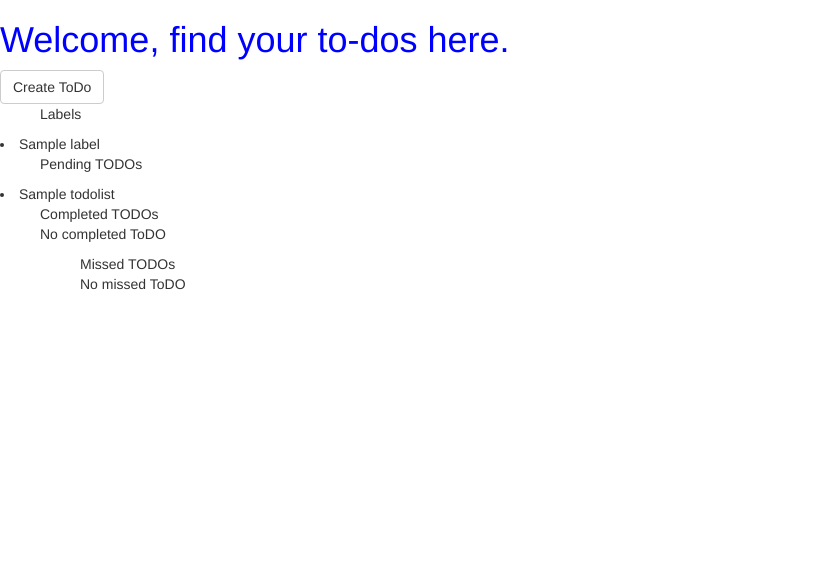
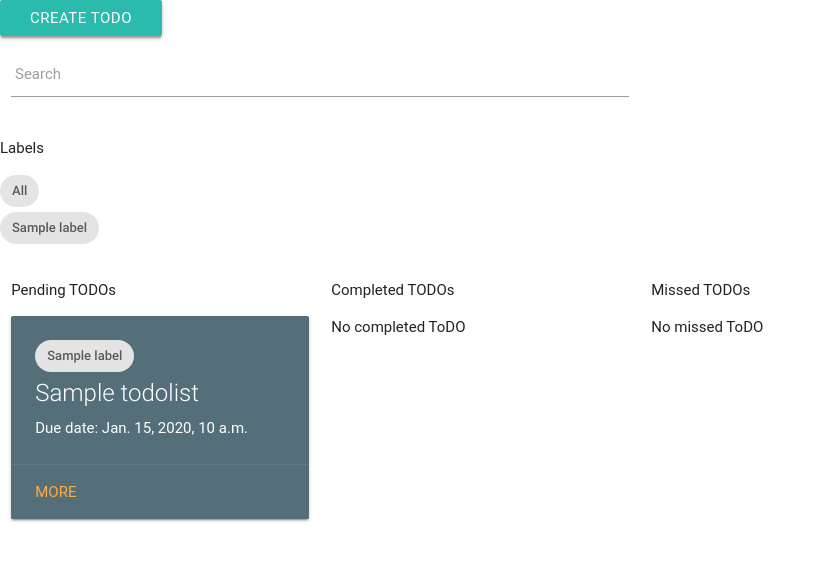
Before and after one commit to godfredakpan/todo-app, a Django app: page /todo/ in a window 1280 px wide. Shown: the top 561 px of the page, without its empty margins (0-826 px from the left). Run offline with Django 3.2, Linux system fonts and the light colour scheme; tables that the repository leaves empty hold one stand-in row (values such as "Sample post"); some libraries are stand-ins or nearby versions; some web fonts are replaced.

Commit message:
finish functionality of homepage

```diff
--- /dev/null
+++ b/templates/base.html
@@ -0,0 +1,16 @@
+{% load staticfiles %}
+<html>
+<head>
+    <title>ToDo app</title>
+    <link href="http://fonts.googleapis.com/icon?family=Material+Icons" rel="stylesheet">
+    <link rel="stylesheet" href="https://cdnjs.cloudflare.com/ajax/libs/materialize/0.97.7/css/materialize.min.css">
+    <link rel="stylesheet" href="{% static 'css/home.css' %}" type="text/css">
+    <meta name="viewport" content="width=device-width, initial-scale=1.0"/>
+</head>
+<body>
+    {% block content %}
+    {% endblock %}
+    <script type="text/javascript" src="https://cdnjs.cloudflare.com/ajax/libs/jquery/3.1.1/jquery.js"></script>
+    <script src="https://cdnjs.cloudflare.com/ajax/libs/materialize/0.97.7/js/materialize.min.js"></script>
+</body>
+</html>
--- a/templates/index.html
+++ /dev/null
@@ -1,14 +0,0 @@
-{% load staticfiles %}
-<html>
-<head>
-    <title>ToDo app</title>
-    <link href="https://maxcdn.bootstrapcdn.com/bootstrap/3.3.7/css/bootstrap.min.css" rel="stylesheet" integrity="sha384-BVYiiSIFeK1dGmJRAkycuHAHRg32OmUcww7on3RYdg4Va+PmSTsz/K68vbdEjh4u" crossorigin="anonymous">
-    <link rel="stylesheet" href="{% static 'css/home.css' %}" type="text/css">
-</head>
-<body>
-    {% block content %}
-    {% endblock %}
-    <script type="text/javascript" src="https://cdnjs.cloudflare.com/ajax/libs/jquery/3.1.1/jquery.js"></script>
-    <script src="https://maxcdn.bootstrapcdn.com/bootstrap/3.3.7/js/bootstrap.min.js" integrity="sha384-Tc5IQib027qvyjSMfHjOMaLkfuWVxZxUPnCJA7l2mCWNIpG9mGCD8wGNIcPD7Txa" crossorigin="anonymous"></script>
-</body>
-</html>
--- a/todoapp/admin.py
+++ b/todoapp/admin.py
@@ -1,6 +1,6 @@
 from django.contrib import admin
 
-from .models import ToDoList, Label
+from .models import TodoList, Label
 
 
-admin.site.register([ToDoList, Label])
+admin.site.register([TodoList, Label])
--- /dev/null
+++ b/todoapp/forms.py
@@ -0,0 +1,5 @@
+from django import forms
+
+
+class SearchForm(forms.Form):
+    q = forms.CharField(max_length=255)
--- a/todoapp/models.py
+++ b/todoapp/models.py
@@ -34,26 +34,43 @@ class Label(models.Model):
         return self.name
 
 
-class ToDoList(models.Model):
+# class ToDoListManager(models.Manager):
+
+#     def due_date_to_num(self, todo):
+#         if todo.due_date is None:
+#             return 0
+#         return todo.due_date.timestamp()
+
+#     def order_by_due_date(self):
+#         ordered = sorted(self.get_queryset(),
+#                          key=self.due_date_to_num,
+#                          reverse=False)
+#         return ordered
+
+
+class TodoList(models.Model):
     """Core model of the app defining the ToDo list."""
 
     title = models.CharField(max_length=150, unique=True)
     details = models.TextField(blank=True)
     due_date = models.DateTimeField(blank=True, null=True)
-    labels = models.ForeignKey(Label)
+    label = models.ForeignKey(Label)
     date_created = models.DateTimeField(auto_now_add=True)
     date_modified = models.DateTimeField(auto_now=True)
 
-    PENDING = 'P'
-    COMPLETED = 'C'
-    MISSED = 'M'
+    # objects = models.Manager()
+    # custom_manager = ToDoListManager()
+
+    PENDING = 'Pending'
+    COMPLETED = 'Completed'
+    MISSED = 'Missed'
     STATUS_CHOICES = (
-        (PENDING, 'Pending'),
-        (COMPLETED, 'Completed'),
-        (MISSED, 'Missed'),
+        (PENDING, PENDING),
+        (COMPLETED, COMPLETED),
+        (MISSED, MISSED),
     )
 
-    status = models.CharField(max_length=2, choices=STATUS_CHOICES,
+    status = models.CharField(max_length=50, choices=STATUS_CHOICES,
                               default=PENDING)
 
     def __str__(self):
--- a/todoapp/templates/todoapp/home.html
+++ b/todoapp/templates/todoapp/home.html
@@ -1,30 +1,31 @@
-{% extends 'index.html' %}
+{% extends 'base.html' %}
 
 {% block content %}
-    <h1>Welcome, find your to-dos here.</h1>
+{# <div class="container"> #}
     <input class="btn btn-default" type="submit" name="create_todo" value="Create ToDo">
-    <ul> Labels {% for label in labels %}</ul>
-        <li>{{ label }}</li>
-    {% empty %}
-        <p>Add new label</p>
-    {% endfor %}
+    <form action="{% url 'todoapp:home' %}" method="get">
+        <div class="row">
+            <div class="input-field col s6">
+                <input type="search" name="q">
+                <label for="icon_prefix">Search</label>
+            </div>
+        </div>
+    </form>
 
-    <ul> Pending TODOs {% for todo in pending_todos %}</ul>
-        <li>{{ todo }}</li>
-    {% empty %}
-        <p>No pending ToDO</p>
-    {% endfor %}
+    <p>Labels</p>
+    <ul>
+        <li><a href="{% url 'todoapp:home' %}" class="chip">All</a></li>
+        {% for label in labels %}
+            <li><a href="?label={{ label.slug }}" class="chip">{{ label }}</a></li>
+        {% empty %}
+            <p>Add new label</p>
+        {% endfor %}
+    </ul>
 
-    <ul> Completed TODOs {% for todo in completed_todos %}</ul>
-        <li>{{ todo }}</li>
-    {% empty %}
-        <p>No completed ToDO</p>
-    {% endfor %}
-
-    <ul> Missed TODOs {% for todo in missed_todos %}</ul>
-        <li>{{ todo }}</li>
-    {% empty %}
-        <p>No missed ToDO</p>
-    {% endfor %}
-
+    <div class="row">
+        {% for item in todos_by_status %}
+            {% include "todoapp/todo_status_snippet.html" with status=item.status status_todos=item.todos %}
+        {% endfor %}
+    </div>
+{# </div> #}
 {% endblock %}
--- /dev/null
+++ b/todoapp/templates/todoapp/todo_status_snippet.html
@@ -0,0 +1,17 @@
+<div class="col s6 m3">
+    <p> {{ status|title }} TODOs</p>
+    {% for todo in status_todos %}
+        <div class="card blue-grey darken-1">
+            <div class="card-content white-text">
+                <a href="?label={{ todo.label.slug }}" class="chip">{{ todo.label.name }}</a>
+                <span class="card-title">{{ todo.title }}</span>
+                <p>{% if todo.due_date %}Due date: {{ todo.due_date }}{% endif %}</p>
+            </div>
+            <div class="card-action">
+                <a href="#">More</a>
+            </div>
+        </div>
+    {% empty %}
+        <p>No {{ status|lower }} ToDO</p>
+    {% endfor %}
+</div>
--- a/todoapp/views.py
+++ b/todoapp/views.py
@@ -1,21 +1,45 @@
 from django.shortcuts import render
 from django.views import View
+from django.db.models import Q
 
-from .models import Label, ToDoList
+from .models import Label, TodoList
+from .forms import SearchForm
 
 
 class HomeView(View):
 
     def get(self, request):
         labels = Label.objects.all()
-        pending_todos = ToDoList.objects.filter(status='P')
-        missed_todos = ToDoList.objects.filter(status='M')
-        completed_todos = ToDoList.objects.filter(status='C')
+        todo_lists = TodoList.objects.all().order_by('due_date')
+
+        selected_label = request.GET.get('label')
+        if selected_label:
+            todo_lists = todo_lists.filter(label__name=selected_label)
+
+        q = request.GET.get('q')
+        if q:
+            form = SearchForm(request.GET)
+            if form.is_valid():
+                q = form.cleaned_data.get('q')
+                todo_lists = todo_lists.filter(Q(title__icontains=q) |
+                                               Q(details__icontains=q) |
+                                               Q(label__name__icontains=q)
+                                               )
+            else:
+                form = SearchForm()
+
+        pending_todos = todo_lists.filter(status=TodoList.PENDING)
+        missed_todos = todo_lists.filter(status=TodoList.MISSED)
+        completed_todos = todo_lists.filter(status=TodoList.COMPLETED)
+
+        todos_by_status = [
+            {'status': TodoList.PENDING, 'todos': pending_todos},
+            {'status': TodoList.COMPLETED, 'todos': completed_todos},
+            {'status': TodoList.MISSED, 'todos': missed_todos}
+        ]
 
         context = {
             'labels': labels,
-            'pending_todos': pending_todos,
-            'missed_todos': missed_todos,
-            'completed_todos': completed_todos
+            'todos_by_status': todos_by_status
         }
         return render(request, 'todoapp/home.html', context)
```
Also changed, not shown: todoapp/migrations/0004_todolistmanager.py (added), todoapp/migrations/0005_auto_20161016_1319.py (added), todoapp/migrations/0006_auto_20161016_1622.py (added), todoapp/migrations/0007_auto_20161016_1626.py (added).
